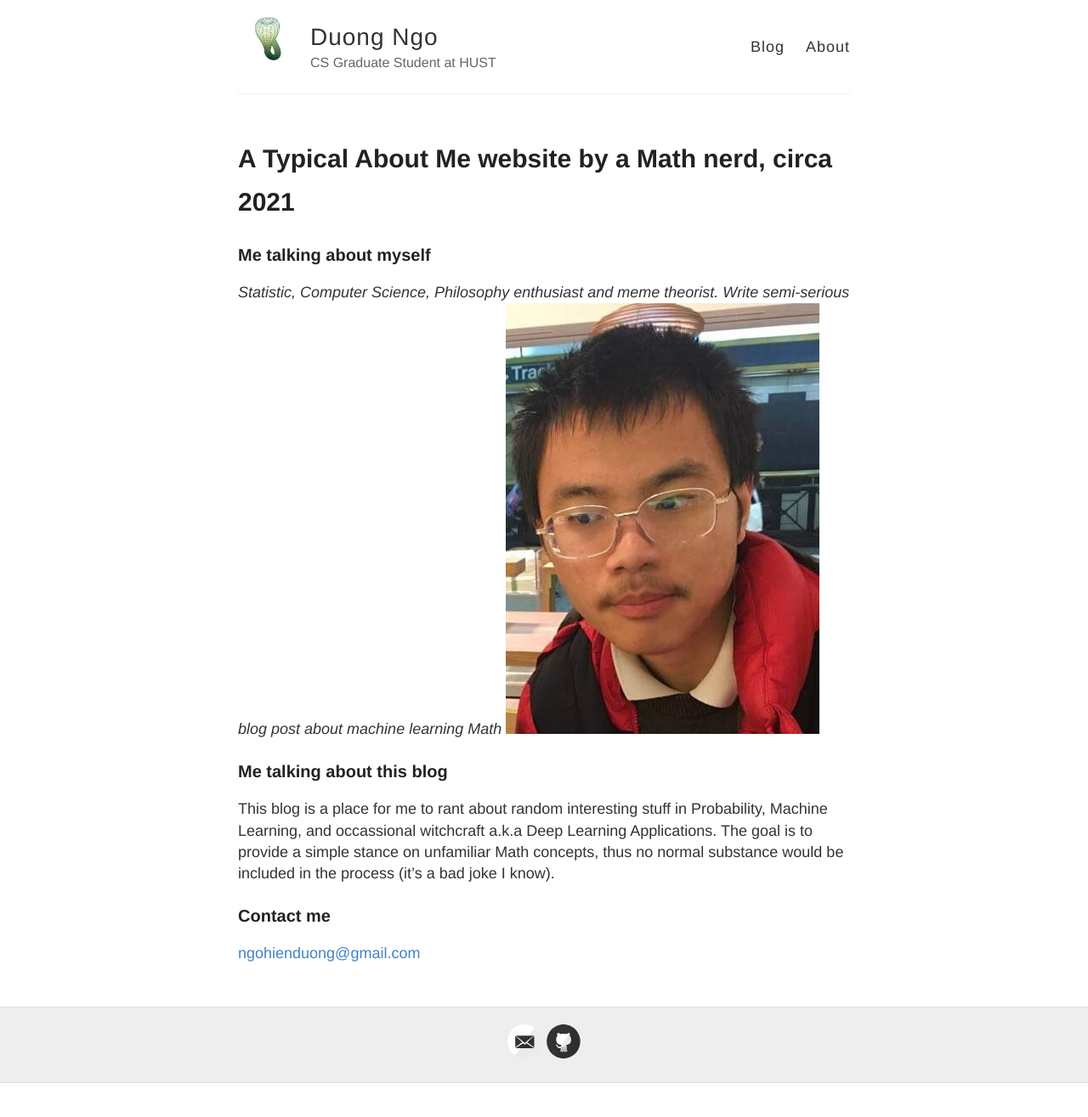
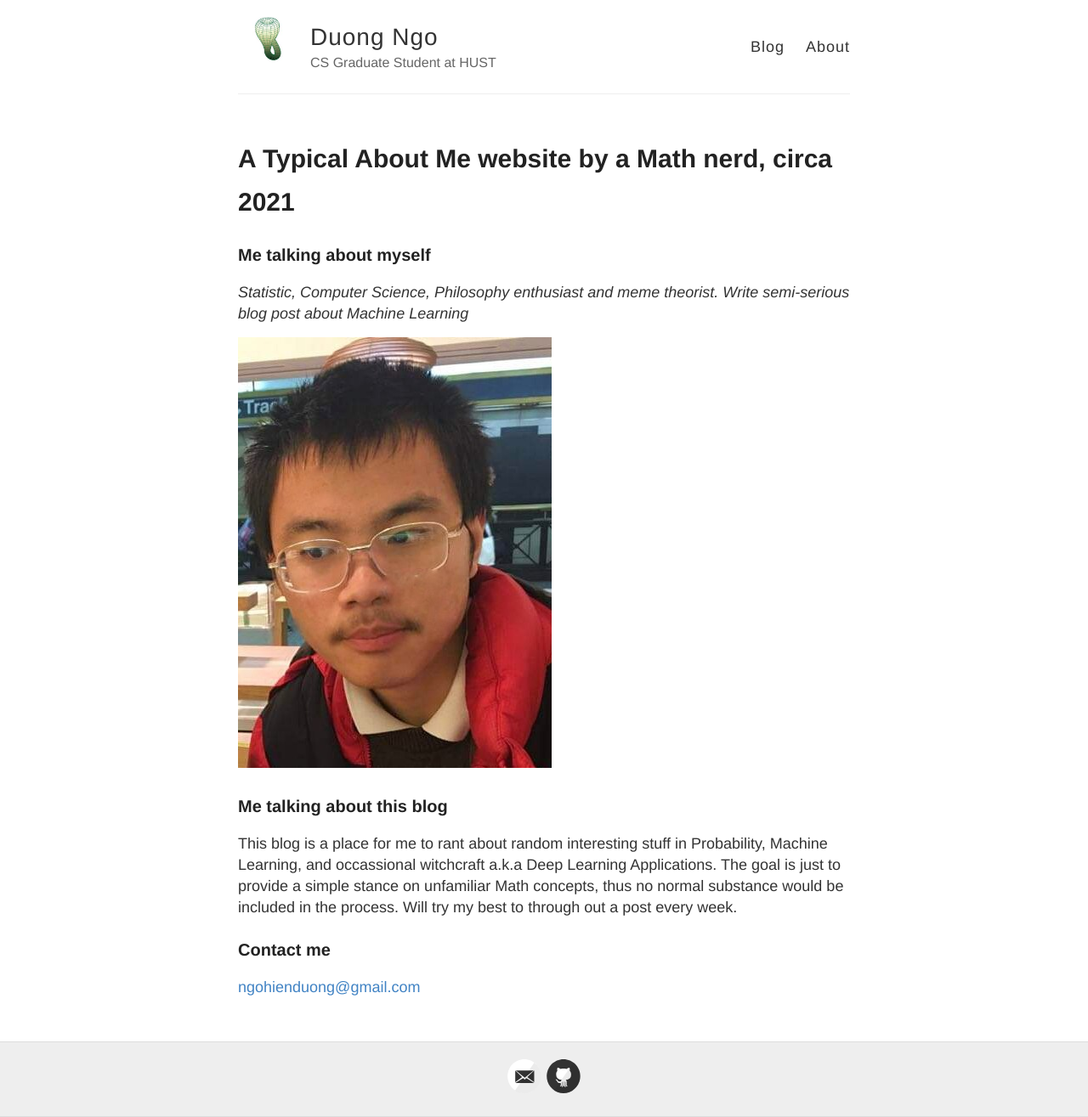
Before and after one commit to ngohienduong/ngohienduong.github.io, a Jekyll site: the page built from about.md, in a window 1280 px wide. Shown: the whole page at 85% size. Built offline with Jekyll 4.4.1, drawn with Linux system fonts in a browser that asks for light colours; before the commit the page ends 1275 px from its top, so only the background shows below that.

Commit message:
Update about.md

```diff
--- a/about.md
+++ b/about.md
@@ -4,9 +4,10 @@ title: A Typical About Me website by a Math nerd, circa 2021
 permalink: /about/
 ---
 ### Me talking about myself
-*Statistic, Computer Science, Philosophy enthusiast and meme theorist. Write semi-serious blog post about machine learning Math*
-![My Photo](https://github.com/ngohienduong/ngohienduong.github.io/blob/master/images/portrait.jpg?raw=true)
+*Statistic, Computer Science, Philosophy enthusiast and meme theorist. Write semi-serious blog post about Machine Learning*
+
+![My Photo](https://github.com/ngohienduong/ngohienduong.github.io/blob/master/images/portrait.jpg?raw=true = 50 x 50)
 ### Me talking about this blog
-This blog is a place for me to rant about random interesting stuff in Probability, Machine Learning, and occassional witchcraft a.k.a Deep Learning Applications. The goal is to provide a simple stance on unfamiliar Math concepts, thus no normal substance would be included in the process (it's a bad joke I know).
+This blog is a place for me to rant about random interesting stuff in Probability, Machine Learning, and occassional witchcraft a.k.a Deep Learning Applications. The goal is just to provide a simple stance on unfamiliar Math concepts, thus no normal substance would be included in the process. Will try my best to through out a post every week.
 ### Contact me
 [ngohienduong@gmail.com](mailto:email@domain.com)
```
